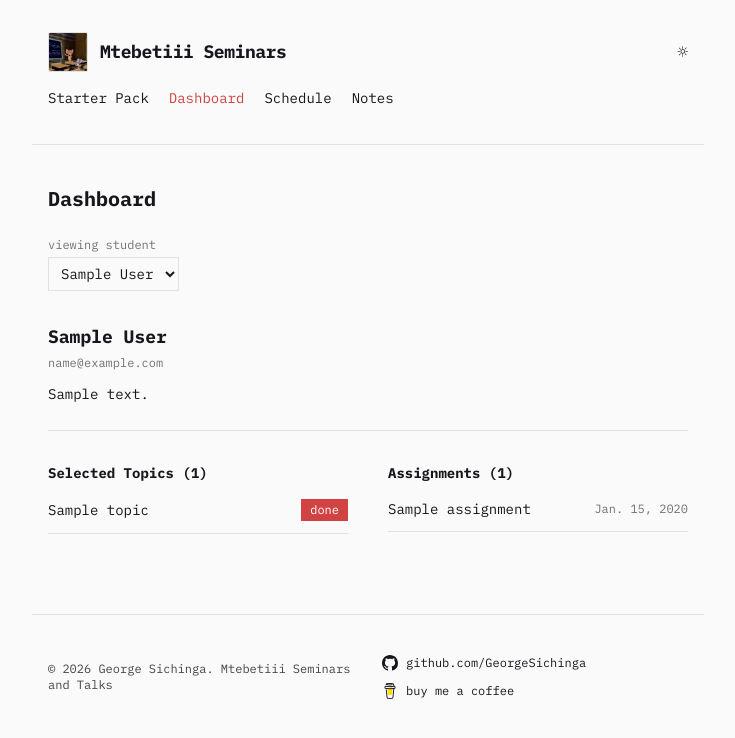
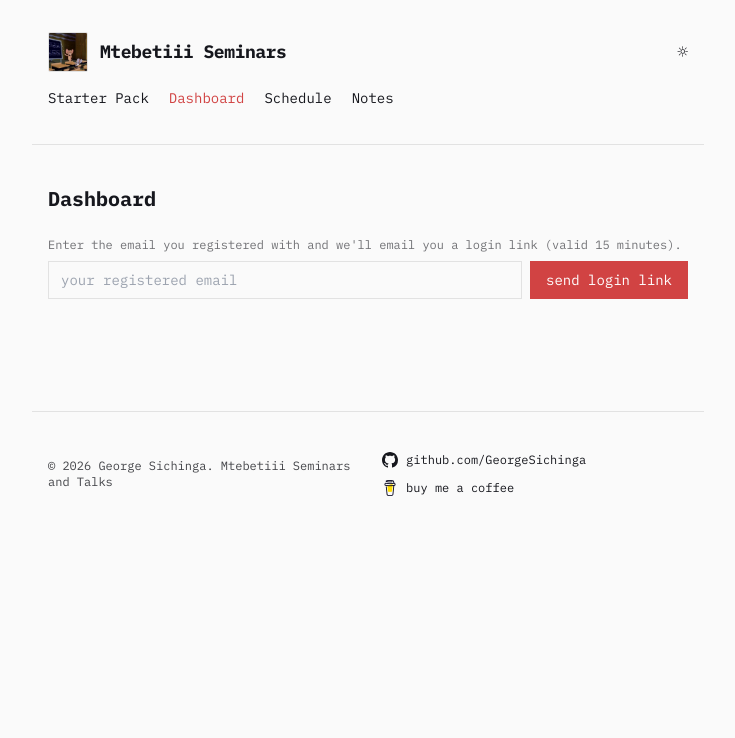
Before and after one commit to GeorgeSichinga/mtebetiii-seminars-planner, a Django app: page /dashboard/ in a window 1280 px wide. Shown: the top 738 px of the page, without its empty margins (272-1007 px from the left). Run offline with Django 4.2, Linux system fonts and the light colour scheme; tables that the repository leaves empty hold one stand-in row (values such as "Sample post"); some libraries are stand-ins or nearby versions.

Commit message:
Hide student list, add magic-link login, fix schedule/dashboard, cactus redesign, notes feature

```diff
--- a/core/urls.py
+++ b/core/urls.py
@@ -5,6 +5,9 @@ urlpatterns = [
     path("", views.starter_pack, name="starter_pack"),
     path("dashboard/", views.dashboard, name="dashboard"),
     path("dashboard/<int:student_id>/", views.dashboard, name="dashboard"),
+    path("dashboard/login/request/", views.request_magic_link, name="request_magic_link"),
+    path("dashboard/login/<str:token>/", views.dashboard_login, name="dashboard_login"),
+    path("dashboard/logout/", views.dashboard_logout, name="dashboard_logout"),
     path("schedule/", views.schedule, name="schedule"),
     path("notes/", views.notes, name="notes"),
     path("schedule/<int:session_id>/toggle/", views.toggle_session_complete, name="toggle_session_complete"),
--- a/core/views.py
+++ b/core/views.py
@@ -2,9 +2,12 @@ from datetime import timedelta
 
 from django.shortcuts import render, redirect, get_object_or_404
 from django.http import HttpResponse
+from django.contrib import messages
 from django.utils import timezone
-from django.contrib import messages
-from django.db.models import Prefetch
+from django.core.signing import TimestampSigner, BadSignature, SignatureExpired
+from django.core.mail import send_mail
+from django.conf import settings
+from django.urls import reverse
 
 from .forms import StudentIntakeForm, SessionForm, NoteForm
 from .models import Student, Topic, StudentTopicSelection, Session, Assignment, Note
@@ -12,7 +15,6 @@ from .models import Student, Topic, StudentTopicSelection, Session, Assignment,
 
 def starter_pack(request):
     """Intake form + topic picker."""
-    students = Student.objects.all()
     topics = Topic.objects.all()
     tracks = {}
     for topic in topics:
@@ -34,23 +36,28 @@ def starter_pack(request):
 
     context = {
         "form": form,
-        "students": students,
         "tracks": tracks,
         "topic_count": topics.count(),
     }
     return render(request, "core/starter_pack.html", context)
 
 
+SIGNER = TimestampSigner(salt="mtebetiii-dashboard-login")
+MAGIC_LINK_MAX_AGE = 60 * 15  # 15 minutes
+
+
 def dashboard(request, student_id=None):
-    students = Student.objects.all()
     student = None
     selections = []
     assignments = []
 
     if student_id:
-        student = get_object_or_404(Student, id=student_id)
-    elif students.exists():
-        student = students.first()
+        candidate = get_object_or_404(Student, id=student_id)
+        if request.session.get("student_id") == candidate.id:
+            student = candidate
+        else:
+            messages.error(request, "Please log in to view that dashboard.")
+            return redirect("dashboard")
 
     if student:
         selections = (
@@ -60,12 +67,60 @@ def dashboard(request, student_id=None):
         assignments = Assignment.objects.filter(student=student)
 
     context = {
-        "students": students,
         "student": student,
         "selections": selections,
         "assignments": assignments,
     }
     return render(request, "core/dashboard.html", context)
+
+
+def request_magic_link(request):
+    email = request.POST.get("email", "").strip()
+    if not email:
+        messages.error(request, "Please enter your registered email.")
+        return redirect("dashboard")
+
+    student = Student.objects.filter(email__iexact=email).first()
+    if not student:
+        messages.error(request, "No student found with that email. Register on the Starter Pack page first.")
+        return redirect("dashboard")
+
+    token = SIGNER.sign(str(student.id))
+    link = request.build_absolute_uri(reverse("dashboard_login", args=[token]))
+
+    send_mail(
+        "Your dashboard login link",
+        f"Hi {student.name},\n\nClick this link to view your dashboard "
+        f"(valid for 15 minutes):\n\n{link}\n",
+        getattr(settings, "DEFAULT_FROM_EMAIL", "noreply@example.com"),
+        [student.email],
+        fail_silently=False,
+    )
+
+    messages.success(request, "A login link has been sent to your email. Check your inbox.")
+    return redirect("dashboard")
+
+
+def dashboard_login(request, token):
+    try:
+        student_id = int(SIGNER.unsign(token, max_age=MAGIC_LINK_MAX_AGE))
+    except SignatureExpired:
+        messages.error(request, "That login link has expired. Please request a new one.")
+        return redirect("dashboard")
+    except BadSignature:
+        messages.error(request, "That login link is invalid.")
+        return redirect("dashboard")
+
+    student = get_object_or_404(Student, id=student_id)
+    request.session["student_id"] = student.id
+    messages.success(request, f"Welcome back, {student.name}.")
+    return redirect("dashboard", student_id=student.id)
+
+
+def dashboard_logout(request):
+    request.session.pop("student_id", None)
+    messages.success(request, "Logged out.")
+    return redirect("dashboard")
 
 
 def schedule(request):
--- a/templates/core/dashboard.html
+++ b/templates/core/dashboard.html
@@ -5,15 +5,21 @@
 
 <h1 class="text-xl font-bold mb-6">Dashboard</h1>
 
+{% if not student %}
 <div class="mb-8">
-  <label class="text-xs opacity-60 block mb-1">viewing student</label>
-  <select onchange="window.location = '/dashboard/' + this.value + '/'"
-    class="border rule bg-transparent px-2 py-1.5 text-sm">
-    {% for s in students %}
-      <option value="{{ s.id }}" {% if student and s.id == student.id %}selected{% endif %}>{{ s.name }}</option>
-    {% endfor %}
-  </select>
+  <p class="text-xs opacity-60 mb-2">Enter the email you registered with and we'll email you a login link (valid 15 minutes).</p>
+  <form method="post" action="{% url 'request_magic_link' %}" class="flex gap-2">
+    {% csrf_token %}
+    <input type="email" name="email" placeholder="your registered email"
+      class="border rule bg-transparent px-3 py-2 text-sm flex-1 focus:outline-none focus:border-[var(--accent)]" required>
+    <button type="submit" class="bg-[var(--accent)] text-white px-4 py-2 text-sm hover:opacity-90 transition">send login link</button>
+  </form>
 </div>
+{% else %}
+<div class="mb-8 flex justify-end">
+  <a href="{% url 'dashboard_logout' %}" class="text-xs underline opacity-70 hover:accent">log out</a>
+</div>
+{% endif %}
 
 {% if student %}
   <div class="border-b rule pb-6 mb-8">
@@ -55,7 +61,5 @@
       </ul>
     </div>
   </div>
-{% else %}
-  <p class="opacity-70 text-sm">No students registered yet. <a href="{% url 'starter_pack' %}" class="underline">Create one</a>.</p>
 {% endif %}
 {% endblock %}
```
Also changed, not shown: data_notebook/settings.py (+8 -5 lines), templates/core/starter_pack.html (+2 -23 lines), 2 other files.
